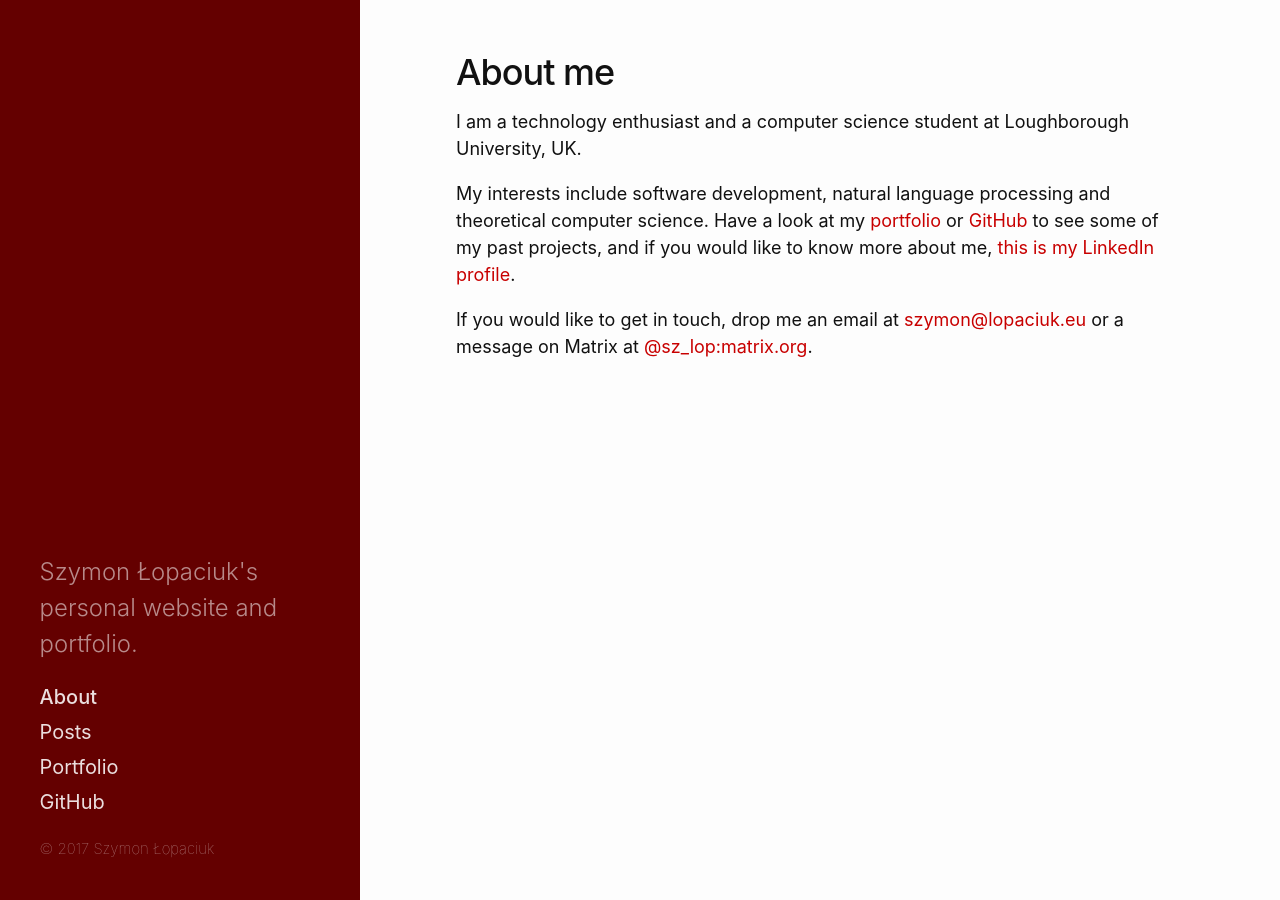
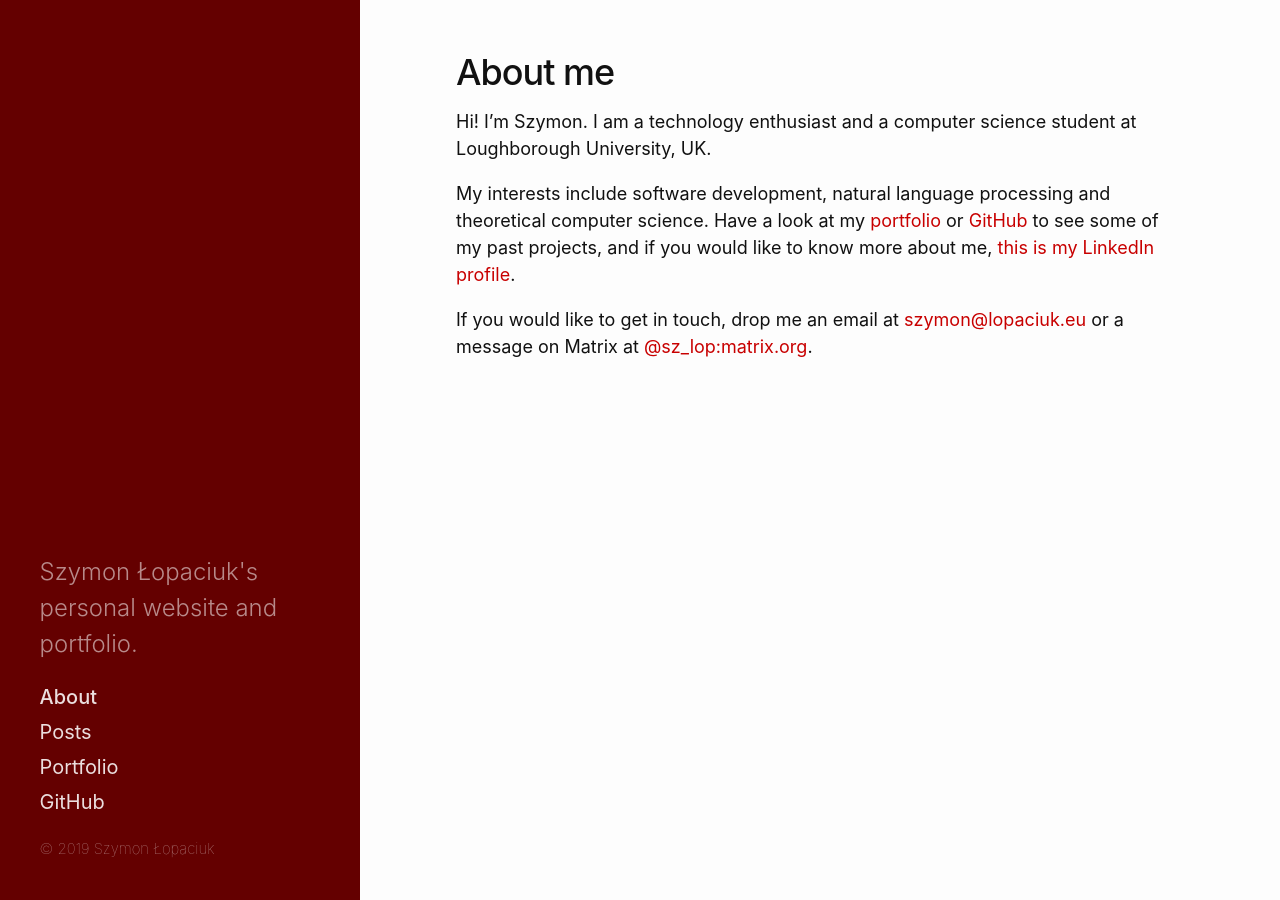
Before and after one commit to szymonlopaciuk/szymonlopaciuk.github.io, a Jekyll site: the page built from index.md, in a window 1280 px wide. Built offline with Jekyll 4.4.1, drawn with Linux system fonts in a browser that asks for light colours.

Commit message:
update year, add name
Signed-off-by: Szymon Łopaciuk <szymon@lopaciuk.eu>

```diff
--- a/_includes/sidebar.html
+++ b/_includes/sidebar.html
@@ -25,6 +25,6 @@
       {% endfor %}
   </nav>
   </div>
-    <p class="copyright">© 2017 Szymon Łopaciuk</p>
+    <p class="copyright">&copy; 2019 Szymon Łopaciuk</p>
   </div>
 </header>
--- a/index.md
+++ b/index.md
@@ -4,7 +4,7 @@ title: About me
 permalink: /index.html
 ---
 
-I am a technology enthusiast and a computer science student at Loughborough University, UK.
+Hi! I'm Szymon. I am a technology enthusiast and a computer science student at Loughborough University, UK.
 
 My interests include software development, natural language processing and theoretical computer science. Have a look at my [portfolio](/portfolio.html) or [GitHub](https://github.com/szymonlopaciuk) to see some of my past projects, and if you would like to know more about me, [this is my LinkedIn profile](https://www.linkedin.com/in/szymonlopaciuk/).
 
```
Also changed, not shown: assets/pp.jpg (added).
